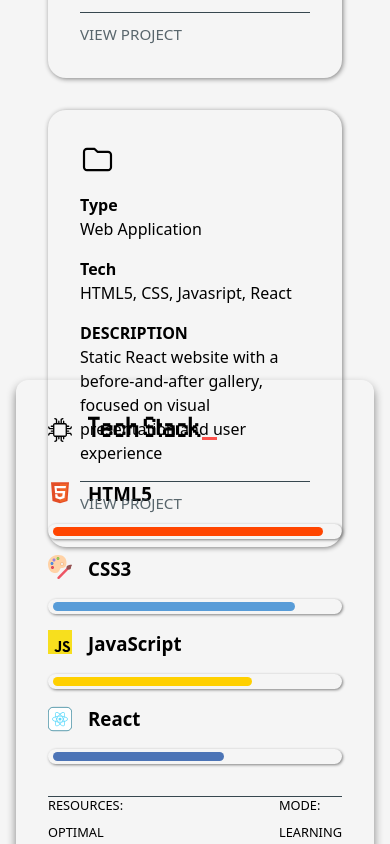
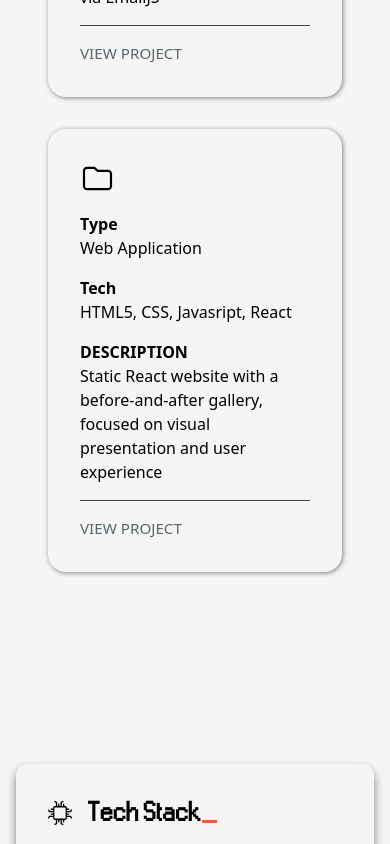
Before and after one commit to SnezzyDwarf/personal-website, a React (Vite) app: page /MyPage in a window 390 px wide. Shown: the part 2267-3111 px from the top of the page. Built offline with nearby package versions, Linux system fonts and the light colour scheme.

Commit message:
Visual bug overlaping sections  in mobile, resolved

```diff
--- a/src/app/components/sections/My_Page_Sections/Projects/Projects.css
+++ b/src/app/components/sections/My_Page_Sections/Projects/Projects.css
@@ -1,6 +1,5 @@
 .section_projects {
   width: 100%;
-  min-height: 130dvh;
 }
 
 .section_projects-content {
@@ -8,8 +7,8 @@
   max-width: 1200px;
   display: flex;
   flex-direction: column;
-  justify-content: center;
-  align-items: center;
+  justify-content: flex-start;
+  align-items: stretch;
   margin: 0 auto;
   padding: 5rem 1rem;
 }
@@ -34,7 +33,7 @@
 .section_projects-content_grid-single-bottom {
   display: flex;
   width: 100%;
-  height: 4dvh;
+  height: 40px;
   flex-direction: column;
   justify-content: flex-end;
   position: relative;
@@ -92,9 +91,6 @@
 }
 
 @media (max-width: 728px) {
-  .section_projects {
-    min-height: 200dvh;
-  }
   .section_projects-content_grid {
     grid-template-columns: 1fr;
   }
--- a/src/app/components/sections/My_Page_Sections/Techs/Techs.css
+++ b/src/app/components/sections/My_Page_Sections/Techs/Techs.css
@@ -1,6 +1,5 @@
 .section_techs {
   width: 100%;
-  min-height: 90dvh;
 }
 
 .section_techs-content {
--- a/src/app/components/ui/Box/Box.module.css
+++ b/src/app/components/ui/Box/Box.module.css
@@ -1,6 +1,6 @@
 .box {
   width: 350px;
-  height: 150px;
+  height: auto;
   display: flex;
   justify-content: center;
 }
@@ -273,7 +273,7 @@
 
 .quintenary {
   width: 100%;
-  min-height: 120vh;
+
   padding: var(--space-lg);
 }
 
```
